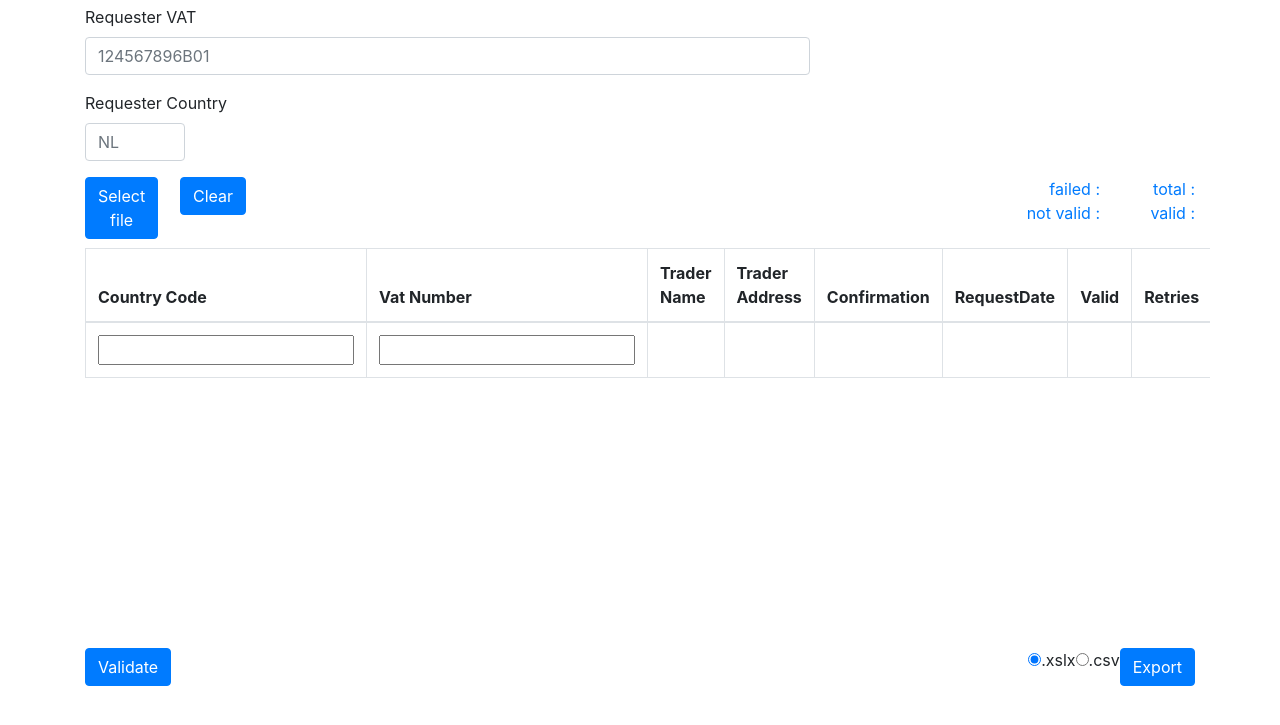
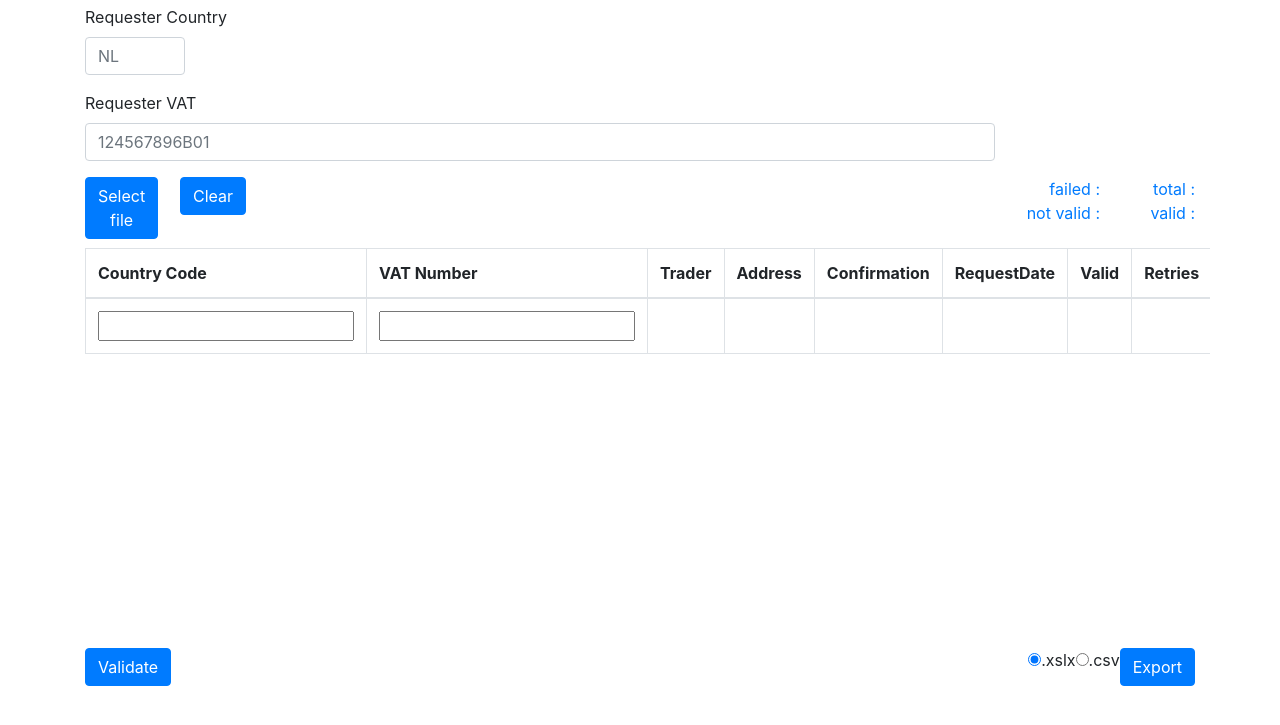
Before and after one commit to irieadam/vatman, a website: page public/validation.html in a window 1280 px wide. Shown: the part 41-766 px from the top of the page. Drawn offline with nearby package versions, Linux system fonts and the light colour scheme; a script that the page names is missing.

```diff
--- a/public/validation.html
+++ b/public/validation.html
@@ -30,15 +30,16 @@
 
     <div id="requestor-input-boxes" class="row">
       <div class=" col-md-12 col-sm-12">
-        <div class="form-group col-lg-8 col-md-7 col-sm-7">
+
+        <div class="form-group col-lg-2 col-md-3 col-sm-3">
+          <label for="requesterCountry" class="">Requester Country</label>
+          <input type="text" class="form-control" id="requesterCountry" placeholder="NL" data-bind="value: requesterCountryCode,css : { success:  requesterCountryCode().length > 1, danger: requesterCountryCode().length < 1}"
+           >
+        </div>
+       <div class="form-group col-lg-10 col-md-9 col-sm-9">
           <label for="requesterVat">Requester VAT</label>
           <input type="text" class="form-control" id="requesterVat" placeholder="124567896B01" data-bind="value: requesterVatNumber,css : { success:  requesterVatNumber().length > 1, danger: requesterVatNumber().length < 1}"
             >
-        </div>
-        <div class="form-group col-lg-4 col-md-5 col-sm-5">
-          <label for="requesterCountry" class="">Requester Country</label>
-          <input type="text" class="form-control" id="requesterCountry" placeholder="NL" data-bind="value: requesterCountryCode,css : { success:  requesterCountryCode().length > 1, danger: requesterCountryCode().length < 1}"
-           >
         </div>
 
         <div class="row">
@@ -71,6 +72,8 @@
 
     </div>
     <div class="row">
+
+
     </div>
 
     <div class="row" data-bind="visible: fileSelected">
@@ -79,9 +82,9 @@
           <thead>
             <tr>
               <th>Country Code</th>
-              <th>Vat Number</th>
-              <th>Trader Name</th>
-              <th>Trader Address</th>
+              <th>VAT Number</th>
+              <th>Trader</th>
+              <th>Address</th>
               <th>Confirmation</th>
               <th>RequestDate</th>
               <th>Valid</th>
```
Also changed, not shown: 1 other file.
